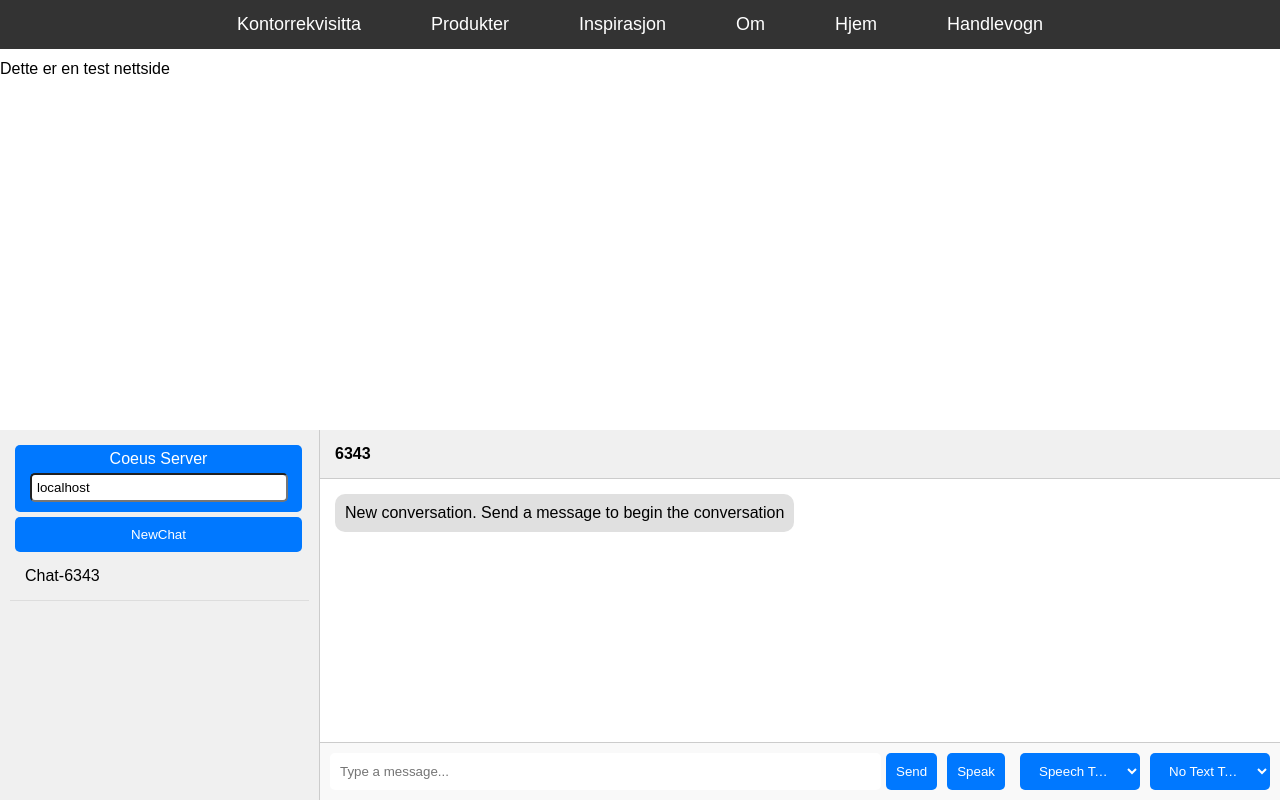
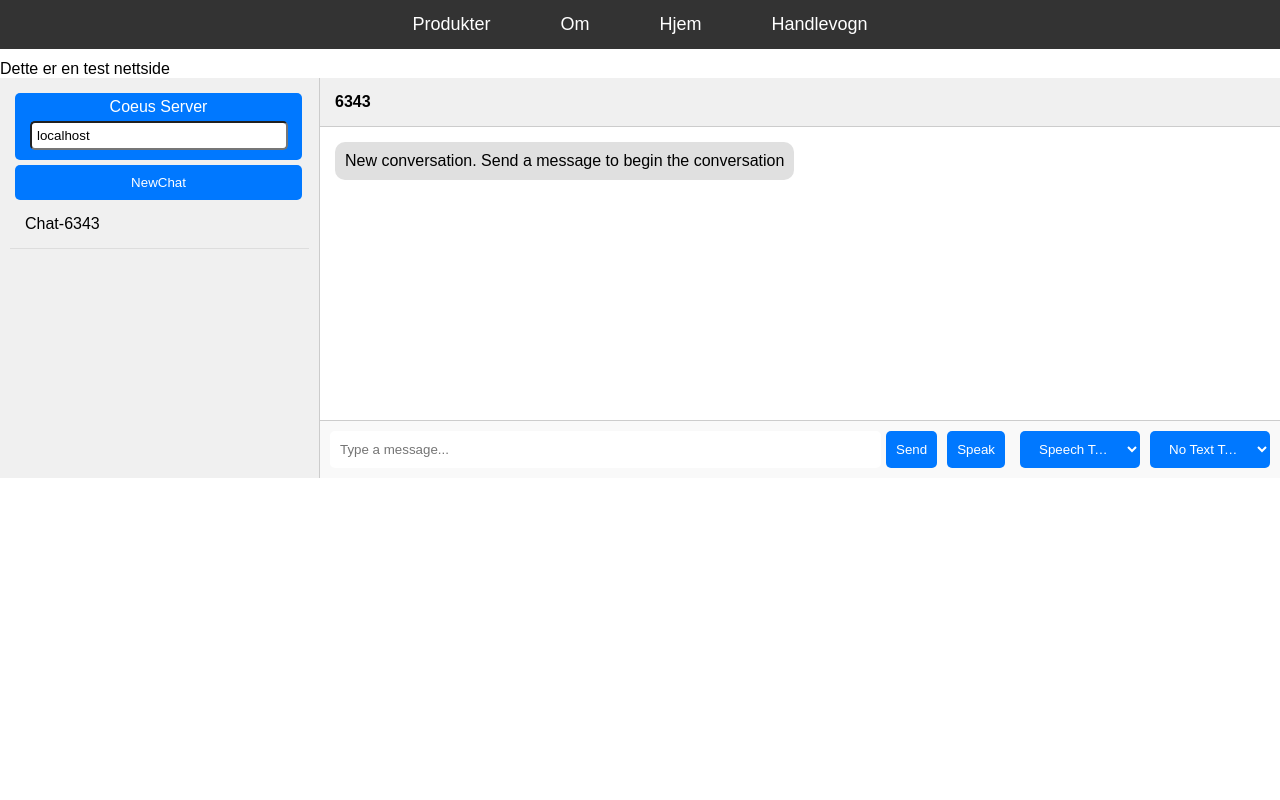
Before and after one commit to AlexHeier/Coeus, a plain HTML site: page web store/main.html in a window 1280 px wide. Drawn offline with Linux system fonts and the light colour scheme.

Commit message:
CHANGE: better comments

```diff
--- a/web store/css/ai.css
+++ b/web store/css/ai.css
@@ -17,8 +17,9 @@ body {
     height: 50%;
     width: 100%;
     box-sizing: border-box;
-    position: absolute;
+    position: relative;
     bottom: 0;
+    clear: both;
 }
 
 /* Sidebar Styling */
--- a/web store/main.html
+++ b/web store/main.html
@@ -1,4 +1,4 @@
-<!---------- Meta HTML Starts --------->
+<!---------- Start denne siden med live server --------->
 <html>
    <head>
       <title>Test </title>
@@ -9,9 +9,7 @@
     <header id="header">
         <nav class="navbar">
             <ul>
-                <li><a href="#kategori1">Kontorrekvisitta</a></li>
                 <li><a href="produkter.html">Produkter</a></li>
-                <li><a href="#kategori3">Inspirasjon</a></li>
                 <li><a href="om.html">Om</a></li>
                 <li><a href="main.html">Hjem</a></li>
                 <li><a href="handlevogn.html">Handlevogn</a></li>
```
Also changed, not shown: web store/handlevogn.html (+7 -5 lines), web store/om.html (+4 -3 lines), web store/produkt.html (+12 -63 lines), web store/produkter.html (+10 -5 lines), web store/produkterIKat.html (renamed from web store/mobler.html, +12 -5 lines).
